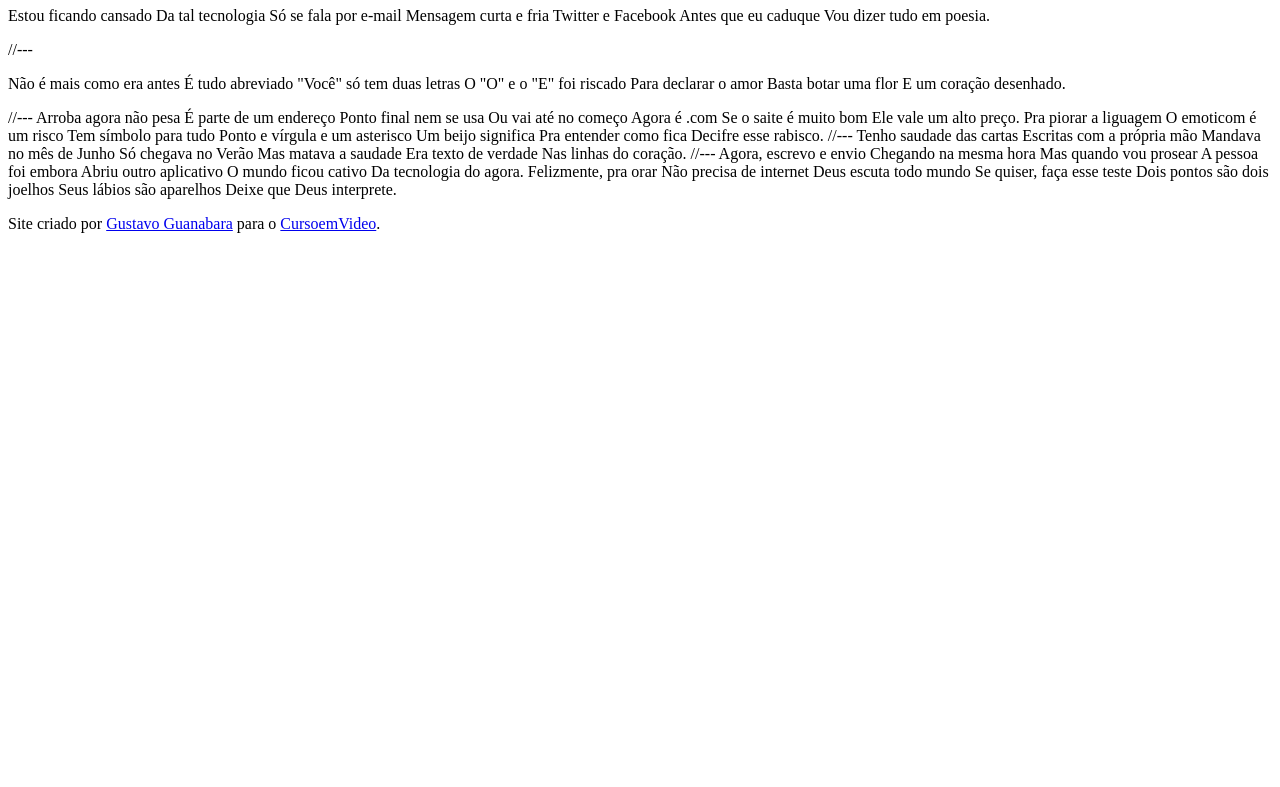
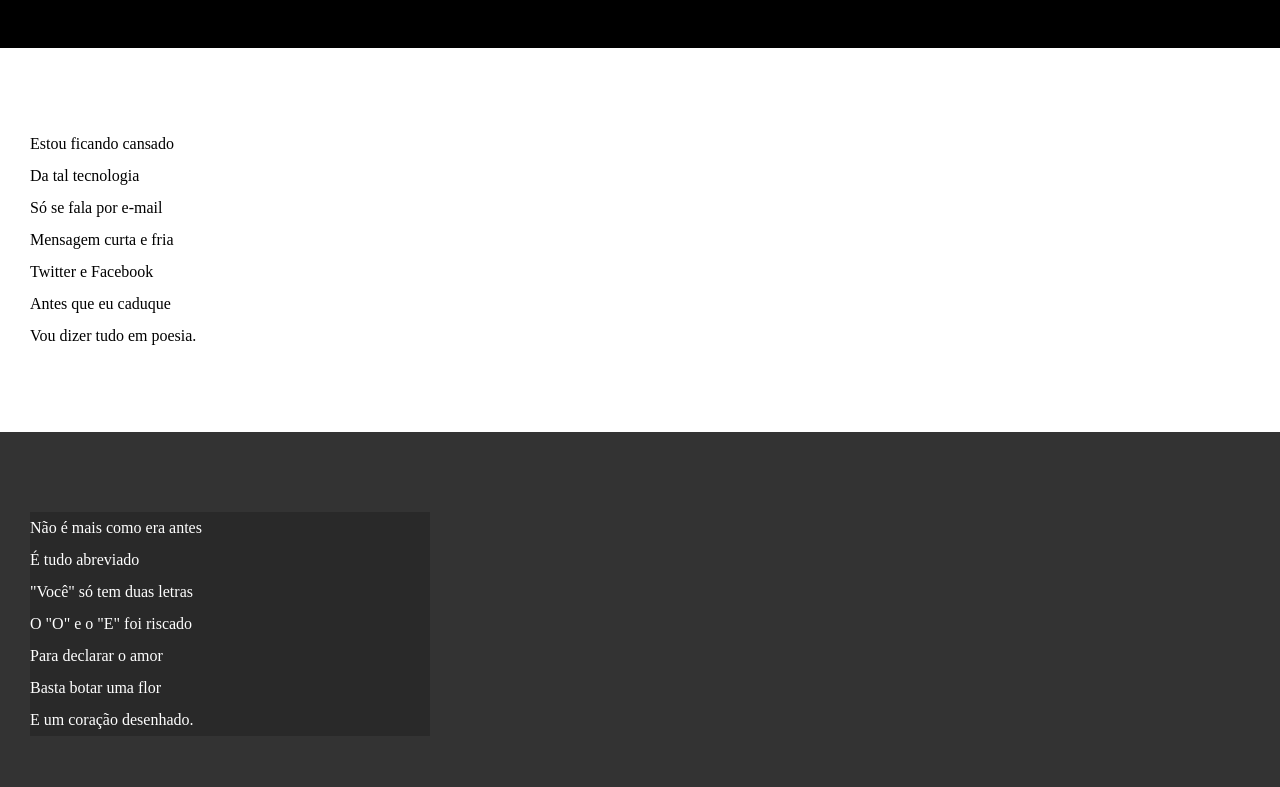
Before and after one commit to mgimenez4/html-css, a plain HTML site: page d012-gabarito/index.html in a window 1280 px wide. Shown: the part 107-894 px from the top of the page. Before the commit the page ends 800 px from the top, so only its background shows below. Drawn offline with Linux system fonts and the light colour scheme.

Commit message:
Atualizei estilos

```diff
--- /dev/null
+++ b/d012-gabarito/css/style.css
@@ -0,0 +1,64 @@
+@charset "UTF-8";
+
+* {
+    margin: 0px;
+    padding: 0px;
+}
+
+body, html {
+    min-width: 100vh;
+    background-color: lightgray;
+}
+
+header {
+    background-color: black;
+    color: white;
+    text-align: center;
+}
+
+header > h1 {
+    padding-top: 50px;
+    font-variant: small-caps;
+}
+
+header > p {
+    padding-bottom: 50px;
+}
+
+a {
+    text-decoration: none;
+    font-weight: bolder;
+    color: white;
+}
+
+a:hover {
+    text-decoration: underline;
+}
+
+section {
+    padding-top: 10vh;
+    padding-bottom: 10vh;
+    line-height: 2em;
+    padding-left: 30px;
+}
+
+section.normal {
+    background-color: white;
+    color: black;
+}
+
+section.imagem {
+    background-color: rgb(51, 51, 51);
+    color: white;
+}
+
+section.imagem > p {
+    background-color: rgba(0, 0, 0, 0.202);
+    width: 400px;
+}
+footer {
+    background-color: black;
+    color: white;
+    text-align: center;
+    padding: 10px;
+}
--- a/d012-gabarito/index.html
+++ b/d012-gabarito/index.html
@@ -4,6 +4,7 @@
     <meta charset="UTF-8">
     <meta name="viewport" content="width=device-width, initial-scale=1.0">
     <title>Cordel Moderno</title>
+    <link rel="stylesheet" href="css/style.css">
 </head>
 <body>
     <header>
@@ -11,73 +12,87 @@
         <p>Por <a href="https://www.recantodasletras.com.br/poesias/3186743" target="_blank">Milton Duarte</a></p>
     </header>
 
-<p>
-    Estou ficando cansado
-    Da tal tecnologia
-    Só se fala por e-mail
-    Mensagem curta e fria
-    Twitter e Facebook
-    Antes que eu caduque
-    Vou dizer tudo em poesia.
-</p>
+    <section class="normal">
+        <p>
+            Estou ficando cansado <br>
+            Da tal tecnologia <br>
+            Só se fala por e-mail <br>
+            Mensagem curta e fria <br>
+            Twitter e Facebook <br>
+            Antes que eu caduque <br>
+            Vou dizer tudo em poesia.
+        </p>
+    </section>
 
-//---
+    <section class="imagem">
+        <p>
+            Não é mais como era antes <br>
+            É tudo abreviado <br>
+            "Você" só tem duas letras <br>
+            O "O" e o "E" foi riscado <br>
+            Para declarar o amor <br>
+            Basta botar uma flor <br>
+            E um coração desenhado.
+        </p>
+    </section>
 
-<p>
-    Não é mais como era antes
-    É tudo abreviado
-    "Você" só tem duas letras
-    O "O" e o "E" foi riscado
-    Para declarar o amor
-    Basta botar uma flor
-    E um coração desenhado.
-</p>
+    <section class="normal">
+        <p>
+            Arroba agora não pesa <br>
+            É parte de um endereço <br>
+            Ponto final nem se usa <br>
+            Ou vai até no começo <br>
+            Agora é .com <br>
+            Se o saite é muito bom  <br>
+            Ele vale um alto preço.
+        </p>
 
-//---
 
-    Arroba agora não pesa
-    É parte de um endereço
-    Ponto final nem se usa
-    Ou vai até no começo
-    Agora é .com
-    Se o saite é muito bom
-    Ele vale um alto preço.
+        <p>
+            Pra piorar a liguagem <br>
+            O emoticom é um risco <br>
+            Tem símbolo para tudo <br>
+            Ponto e vírgula e um asterisco <br>
+            Um beijo significa <br>
+            Pra entender como fica <br>
+            Decifre esse rabisco.
+        </p>
+    </section>
 
-    Pra piorar a liguagem
-    O emoticom é um risco
-    Tem símbolo para tudo
-    Ponto e vírgula e um asterisco
-    Um beijo significa
-    Pra entender como fica
-    Decifre esse rabisco.
+    <section class="imagem">
+        <p>
+            Tenho saudade das cartas <br>
+            Escritas com a própria mão <br>
+            Mandava no mês de Junho <br>
+            Só chegava no Verão <br>
+            Mas matava a saudade <br>
+            Era texto de verdade <br>
+            Nas linhas do coração.
+        </p>
+    </section>
 
-    //---
+    <section class="normal">
+        <p>
+            Agora, escrevo e envio <br>
+            Chegando na mesma hora <br>
+            Mas quando vou prosear <br>
+            A pessoa foi embora <br>
+            Abriu outro aplicativo <br>
+            O mundo ficou cativo <br>
+            Da tecnologia do agora.
+        </p>
 
-    Tenho saudade das cartas
-    Escritas com a própria mão
-    Mandava no mês de Junho
-    Só chegava no Verão
-    Mas matava a saudade
-    Era texto de verdade
-    Nas linhas do coração.
 
-    //---
-
-    Agora, escrevo e envio
-    Chegando na mesma hora
-    Mas quando vou prosear
-    A pessoa foi embora
-    Abriu outro aplicativo
-    O mundo ficou cativo
-    Da tecnologia do agora.
-
-    Felizmente, pra orar
-    Não precisa de internet
-    Deus escuta todo mundo
-    Se quiser, faça esse teste
-    Dois pontos são dois joelhos
-    Seus lábios são aparelhos
-    Deixe que Deus interprete.
+        <p>
+            Felizmente, pra orar <br>
+            Não precisa de internet <br>
+            Deus escuta todo mundo  <br>
+            Se quiser, faça esse teste  <br>
+            Dois pontos são dois joelhos <br>
+            Seus lábios são aparelhos <br>
+            Deixe que Deus interprete.
+        </p>
+    </section>
 
     <footer>
         <p>Site criado por <a href="https://gustavoguanabara.github.io/" target="_blank">Gustavo Guanabara</a> para o <a href="https://www.youtube.com/cursoemvideo" target="_blank">CursoemVideo</a>.</p>
```
